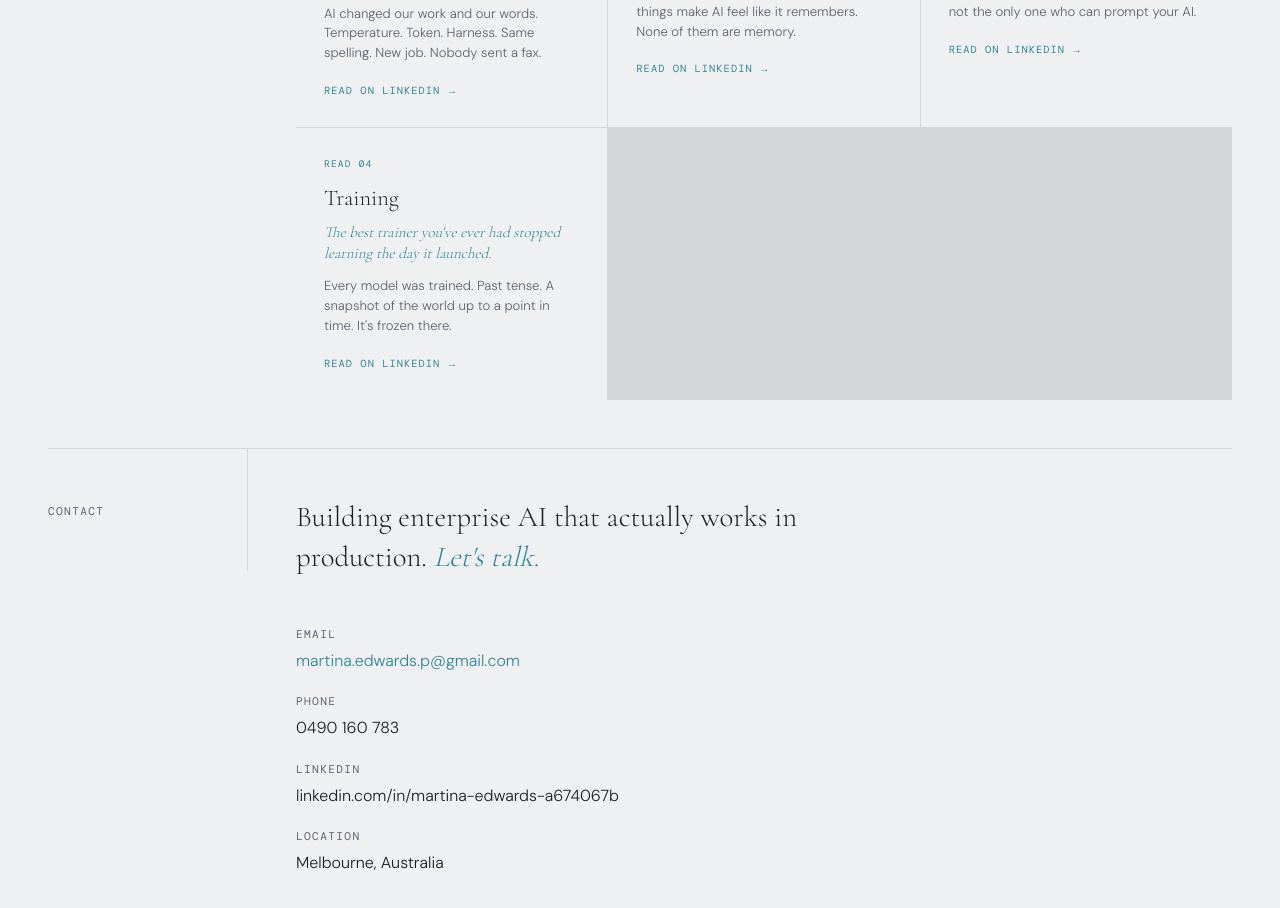
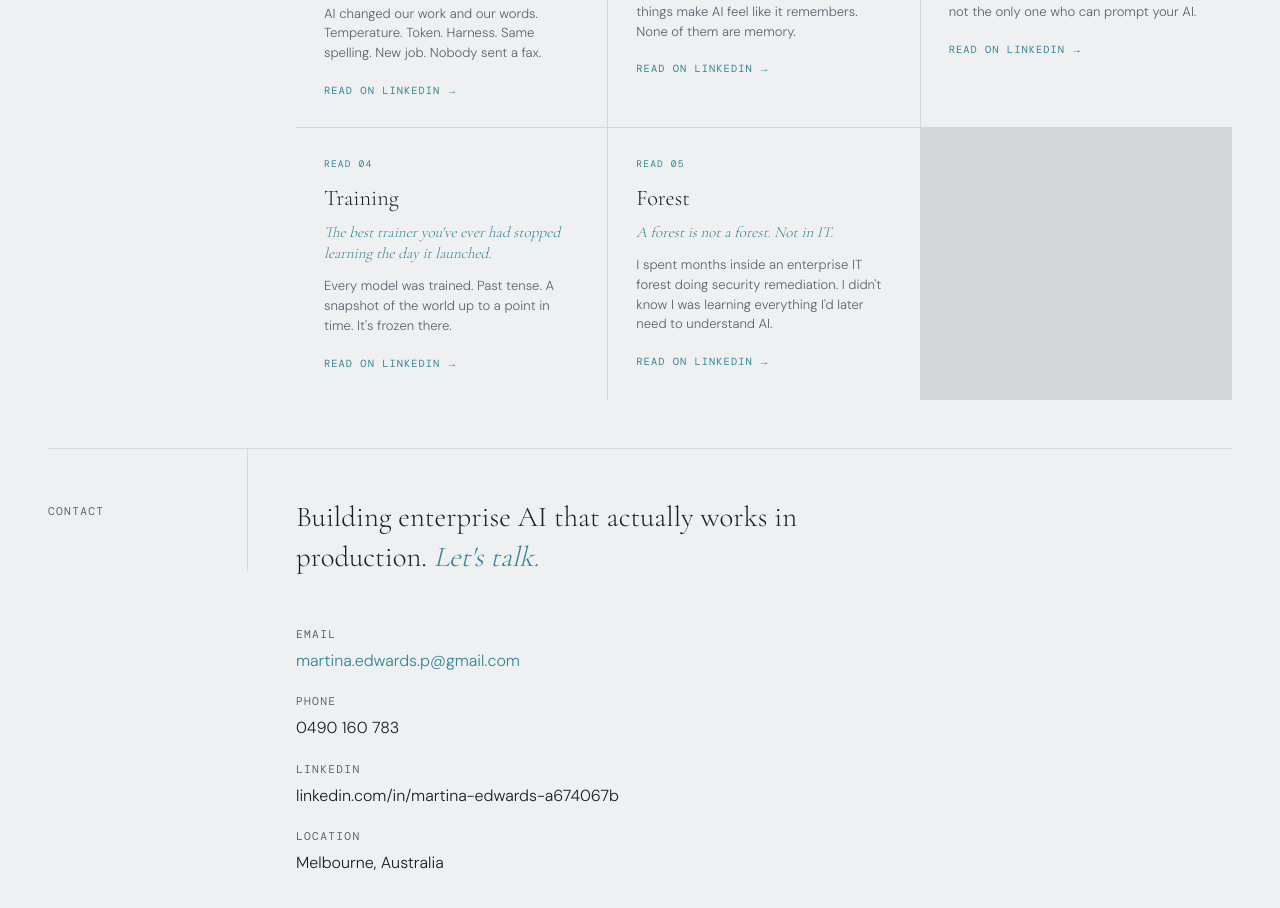
Before and after one commit to fde-shipit/martina-portfolio, a Next.js app: page / in a window 1280 px wide. Shown: the part 5600-6508 px from the top of the page. Built offline with nearby package versions, Linux system fonts and the light colour scheme.

Commit message:
Add Read 05 Forest

```diff
--- a/content/data.ts
+++ b/content/data.ts
@@ -125,6 +125,12 @@ export const posts = [
     subheading: "The best trainer you've ever had stopped learning the day it launched.",
     hook: "Every model was trained. Past tense. A snapshot of the world up to a point in time. It's frozen there.",
   },
+  {
+    week: "Read 05",
+    title: "Forest",
+    subheading: "A forest is not a forest. Not in IT.",
+    hook: "I spent months inside an enterprise IT forest doing security remediation. I didn't know I was learning everything I'd later need to understand AI.",
+  },
 ]
 
 export const skills = [
```
